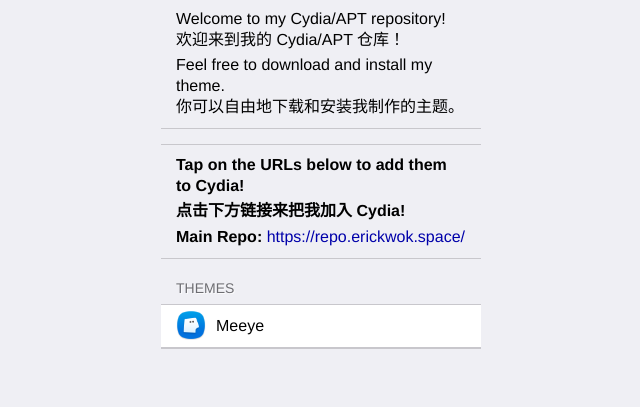
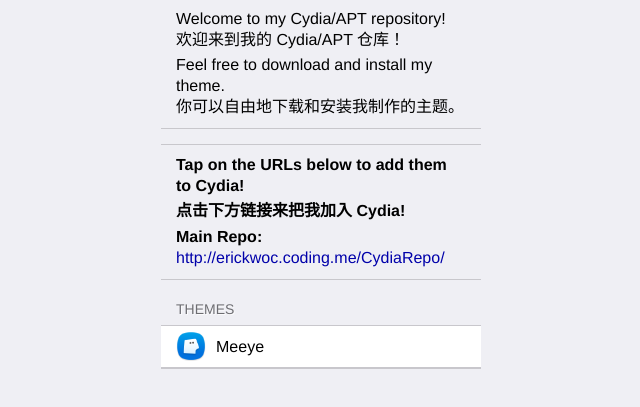
Before and after one commit to the-eric-kwok/cydia, a plain HTML site: page index.html in a window 1280 px wide. Shown: the part 141-548 px from the top of the page, without its empty margins (319-959 px from the left). Drawn offline with Linux system fonts and the light colour scheme.

Commit message:
fix index.html

```diff
--- a/index.html
+++ b/index.html
@@ -35,7 +35,7 @@
 		<block>
 			<p><strong>Tap on the URLs below to add them to Cydia!</strong></p>
 		<p><strong>点击下方链接来把我加入 Cydia!</strong></p>
-			<p><strong>Main Repo:</strong> <a href="cydia://url/https://cydia.saurik.com/api/share#?source=https://repo.erickwok.space/">https://repo.erickwok.space/</a></p>
+			<p><strong>Main Repo:</strong> <a href="cydia://url/https://cydia.saurik.com/api/share#?source=http://erickwoc.coding.me/CydiaRepo/">http://erickwoc.coding.me/CydiaRepo/</a></p>
 		</block>
 		</fieldset>
 		<label>Themes</label>
```
